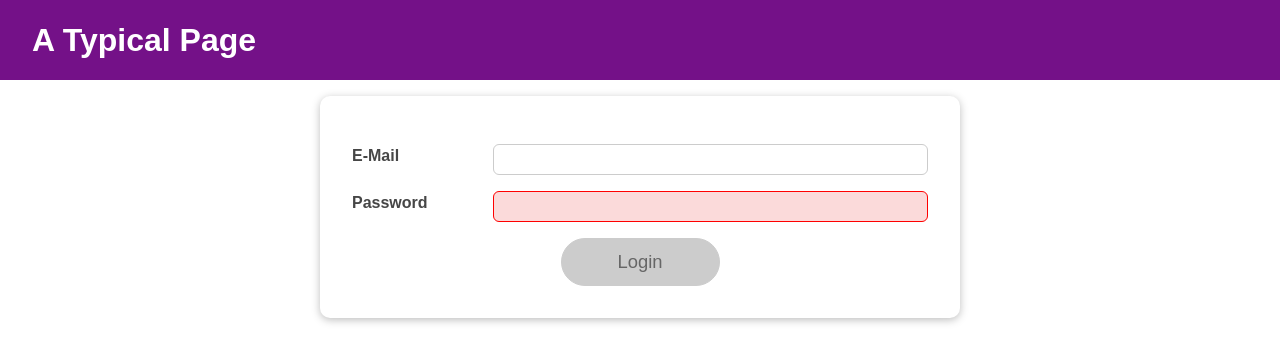
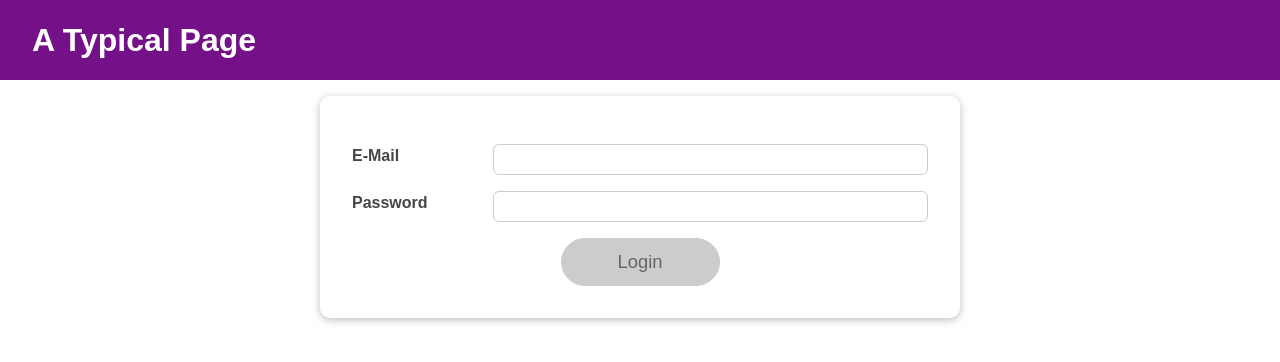
Before and after one commit to dkim1235/react, a React (Create React App) app in the folder 01-starting-project/: page / in a window 1280 px wide. Shown: the top 362 px of the page. Built offline with nearby package versions, Linux system fonts and the light colour scheme.

Commit message:
login useReducer initialized isValid state to be null

```diff
--- a/01-starting-project/src/components/Login/Login.js
+++ b/01-starting-project/src/components/Login/Login.js
@@ -29,10 +29,10 @@ const passwordReducer = (state, action) => {
 const Login = (props) => {
   // const [enteredEmail, setEnteredEmail] = useState('');
   // const [emailIsValid, setEmailIsValid] = useState();
-  const [emailState, dispatchEmail] = useReducer(emailReducer,{value:'', isValid: false});
+  const [emailState, dispatchEmail] = useReducer(emailReducer,{value:'', isValid: null});
   // const [enteredPassword, setEnteredPassword] = useState('');
   // const [passwordIsValid, setPasswordIsValid] = useState();
-  const [passwordState, dispatchPassword] = useReducer(passwordReducer, {value: '', isValid: false});
+  const [passwordState, dispatchPassword] = useReducer(passwordReducer, {value: '', isValid: null});
   const [formIsValid, setFormIsValid] = useState(false);
 
 
```
